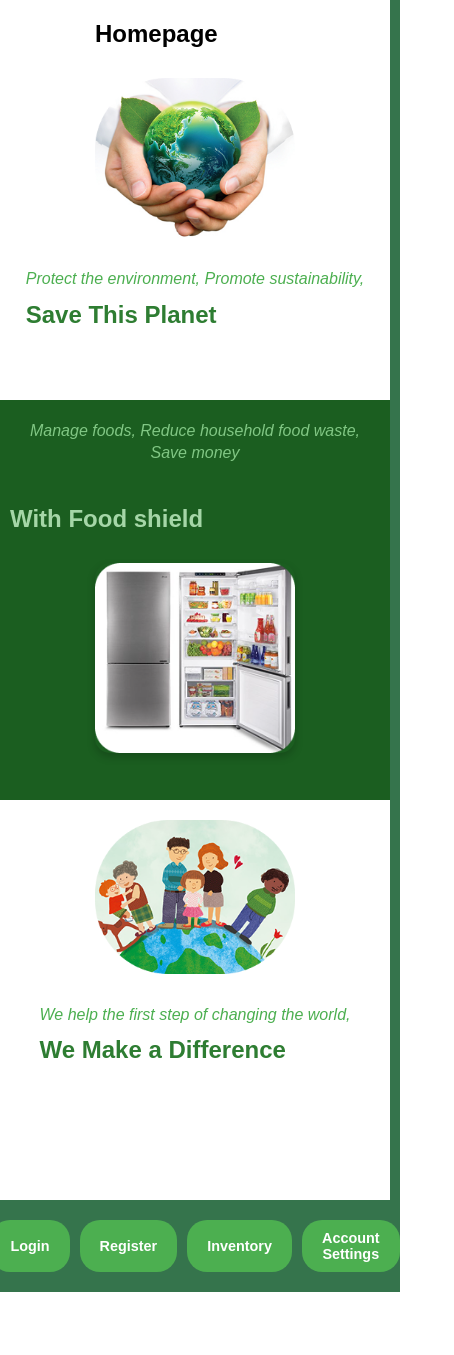
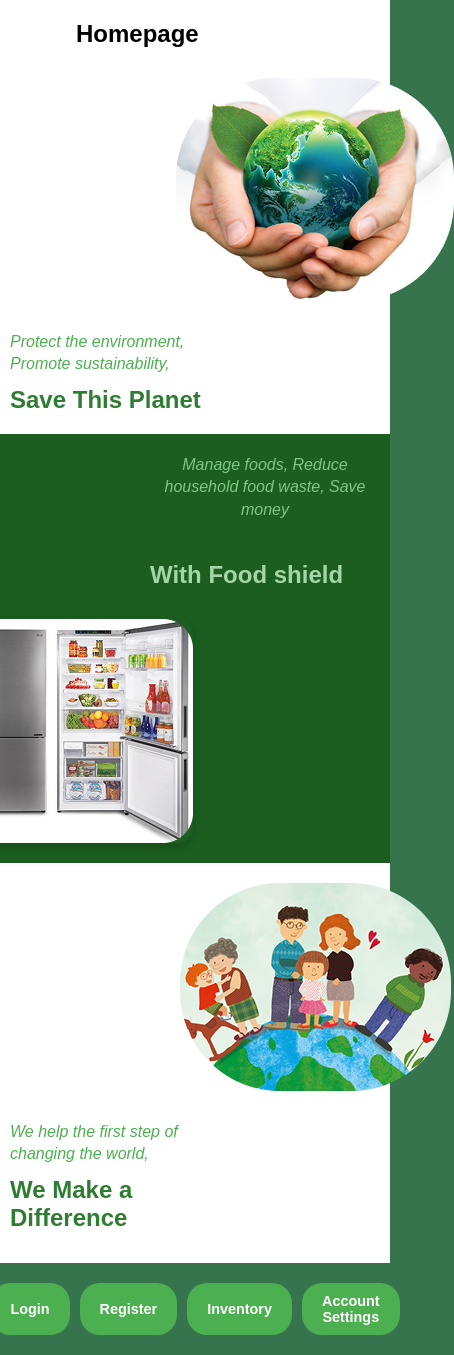
Before and after one commit to Jun20220703/bit216as, an Angular app: page /home in a window 390 px wide. Shown: the whole page, 454 px wide, since content can reach past the window. Before the commit the page ends 1292 px from the top, so only its background shows below. Built offline with nearby package versions, Linux system fonts and the light colour scheme.

Commit message:
Update homePage.component.css

```diff
--- a/src/app/components/registerAndPrivacySettings/homePage/homePage.component.css
+++ b/src/app/components/registerAndPrivacySettings/homePage/homePage.component.css
@@ -26,10 +26,11 @@
   flex-direction: column;
   align-items: flex-start;
   gap: 30px;
+  margin-left: 140px;
 }
 
 .homepage-title {
-  font-size: 3rem;
+  font-size: 4rem;
   font-weight: bold;
   color: black;
   margin: 0;
@@ -40,10 +41,11 @@
   display: flex;
   align-items: center;
   justify-content: center;
+  margin-left: 100px;
 }
 
 .earth-image {
-  max-width: 300px;
+  max-width: 700px;
   height: auto;
   border-radius: 15px;
 }
@@ -51,11 +53,12 @@
 .right-content {
   flex: 1;
   text-align: left;
+  margin-right: 140px;
 }
 
 .slogan-text {
   color: #4CAF50;
-  font-size: 1.2rem;
+  font-size: 1.7rem;
   font-style: italic;
   margin: 0 0 10px 0;
   line-height: 1.4;
@@ -63,7 +66,7 @@
 
 .main-message {
   color: #2E7D32;
-  font-size: 2.5rem;
+  font-size: 3rem;
   font-weight: bold;
   margin: 0;
 }
@@ -86,10 +89,11 @@
   display: flex;
   align-items: center;
   justify-content: center;
+  margin-right: 100px;
 }
 
 .fridge-image {
-  max-width: 300px;
+  max-width: 500px;
   height: auto;
   border-radius: 15px;
   box-shadow: 0 4px 8px rgba(0,0,0,0.2);
@@ -105,10 +109,11 @@
   display: flex;
   align-items: center;
   justify-content: center;
+  margin-left: 100px;
 }
 
 .people-image {
-  max-width: 300px;
+  max-width: 600px;
   height: auto;
   border-radius: 15px;
 }
@@ -162,7 +167,7 @@
   .earth-image,
   .fridge-image,
   .people-image {
-    max-width: 250px;
+    max-width: 350px;
   }
 
   .navigation {
@@ -190,6 +195,6 @@
   .earth-image,
   .fridge-image,
   .people-image {
-    max-width: 200px;
+    max-width: 280px;
   }
 }
```
